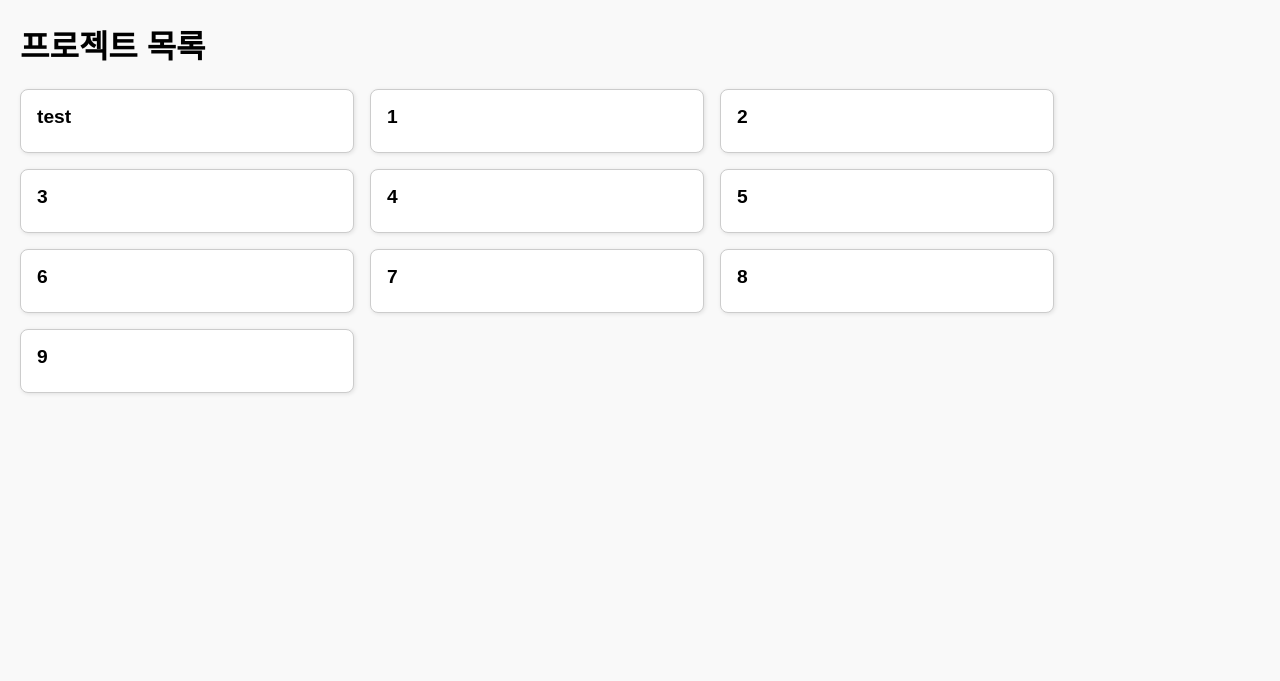
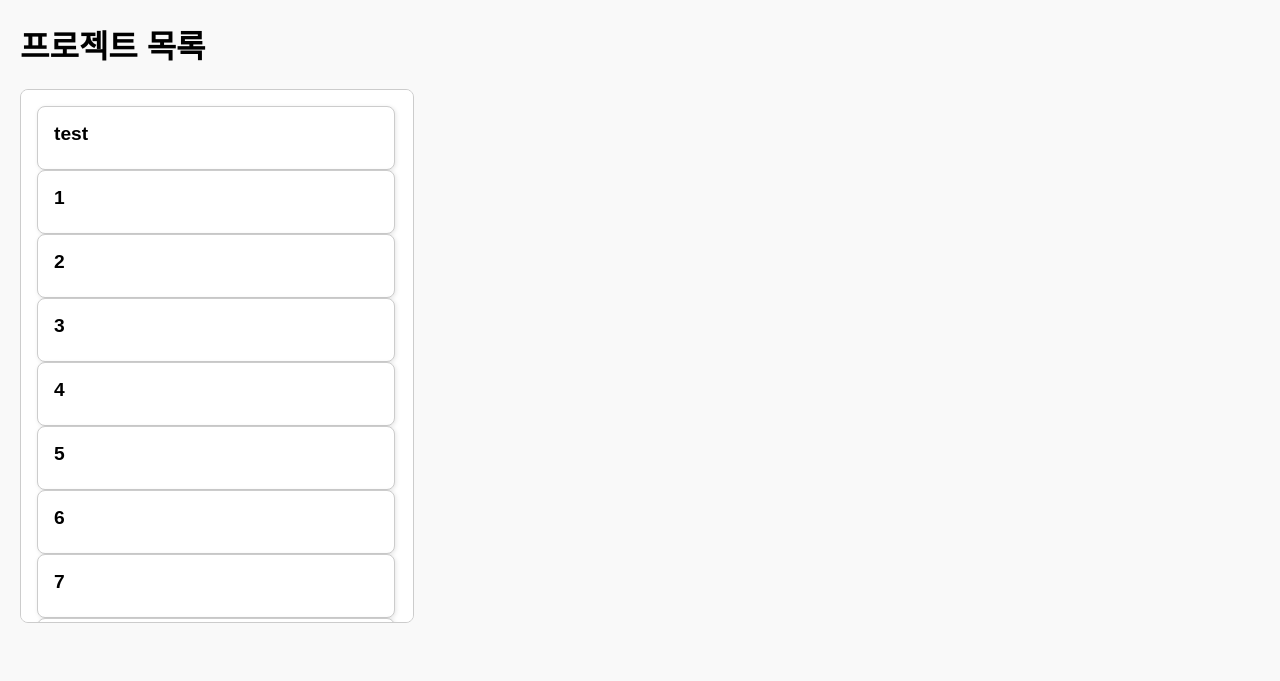
Before and after one commit to seoulorigin/project_portfolio_site, a Django app: page /list_site/ in a window 1280 px wide. Shown: the top 681 px of the page. Run offline with Django 5.2, Linux system fonts and the light colour scheme; data comes from the database, SQL or seed files in the repository; both versions use the stored data as it was after the commit.

Commit message:
홈페이지 수정 | 리스트 구역 생성

```diff
--- /dev/null
+++ b/list_site/templates/project_detail.html
@@ -0,0 +1 @@
+<h1>{{ project.title }}</h1>
--- a/list_site/templates/project_list.html
+++ b/list_site/templates/project_list.html
@@ -1,5 +1,6 @@
 <!DOCTYPE html>
 <html lang="ko">
+
 <head>
     <meta charset="UTF-8">
     <title>프로젝트 목록</title>
@@ -9,41 +10,61 @@
             background: #f9f9f9;
             margin: 20px;
         }
+
         .container {
             display: flex;
             flex-wrap: wrap;
             gap: 16px;
         }
+
         .card {
             background: white;
             border: 1px solid #ccc;
             border-radius: 8px;
             padding: 16px;
-      width: 300px;
-      box-shadow: 1px 1px 4px rgba(0,0,0,0.1);
+            width: 90%;
+            box-shadow: 1px 1px 4px rgba(0, 0, 0, 0.1);
         }
+
         .title {
             font-size: 1.2em;
             font-weight: bold;
             margin-bottom: 8px;
         }
+
         .score {
             font-size: 0.9em;
             color: #666;
             margin-top: 12px;
         }
+
+        .scroll-area {
+            background: white;
+            padding: 16px;
+            border: 1px solid #ccc;
+            border-radius: 8px;
+            height: 500px;
+            /* ✅ 고정 높이 */
+            overflow-y: auto;
+            /* ✅ 세로 스크롤 */
+            width: 360px;
+        }
     </style>
 </head>
+
 <body>
     <h1>프로젝트 목록</h1>
-  <div class="container">
+    <div class="scroll-area">
         {% for project in projects %}
+        <a href="{% url 'project_detail' project.pk %}" style="text-decoration: none; color: inherit;">
             <div class="card">
                 <div class="title">{{ project.title }}</div>
             </div>
+        </a>
         {% empty %}
         <p>등록된 프로젝트가 없습니다.</p>
         {% endfor %}
     </div>
 </body>
+
 </html>
--- a/list_site/urls.py
+++ b/list_site/urls.py
@@ -4,4 +4,5 @@ from . import views
 
 urlpatterns = [
     path('', views.project_list, name='project_list'),
+    path('project/<int:pk>/', views.project_detail, name='project_detail'),
 ]
--- a/list_site/views.py
+++ b/list_site/views.py
@@ -1,7 +1,11 @@
-from django.shortcuts import render
+from django.shortcuts import render, get_object_or_404
 from .models import Project
 
 # Create your views here.
 def project_list(request):
     projects = Project.objects.all()
     return render(request, 'project_list.html', {'projects': projects})
+
+def project_detail(request, pk):
+    project = get_object_or_404(Project, pk=pk)
+    return render(request, 'project_detail.html', {'project': project})
```
Also changed, not shown: db.sqlite3. Lines whose indentation alone changed are shown as unchanged.
